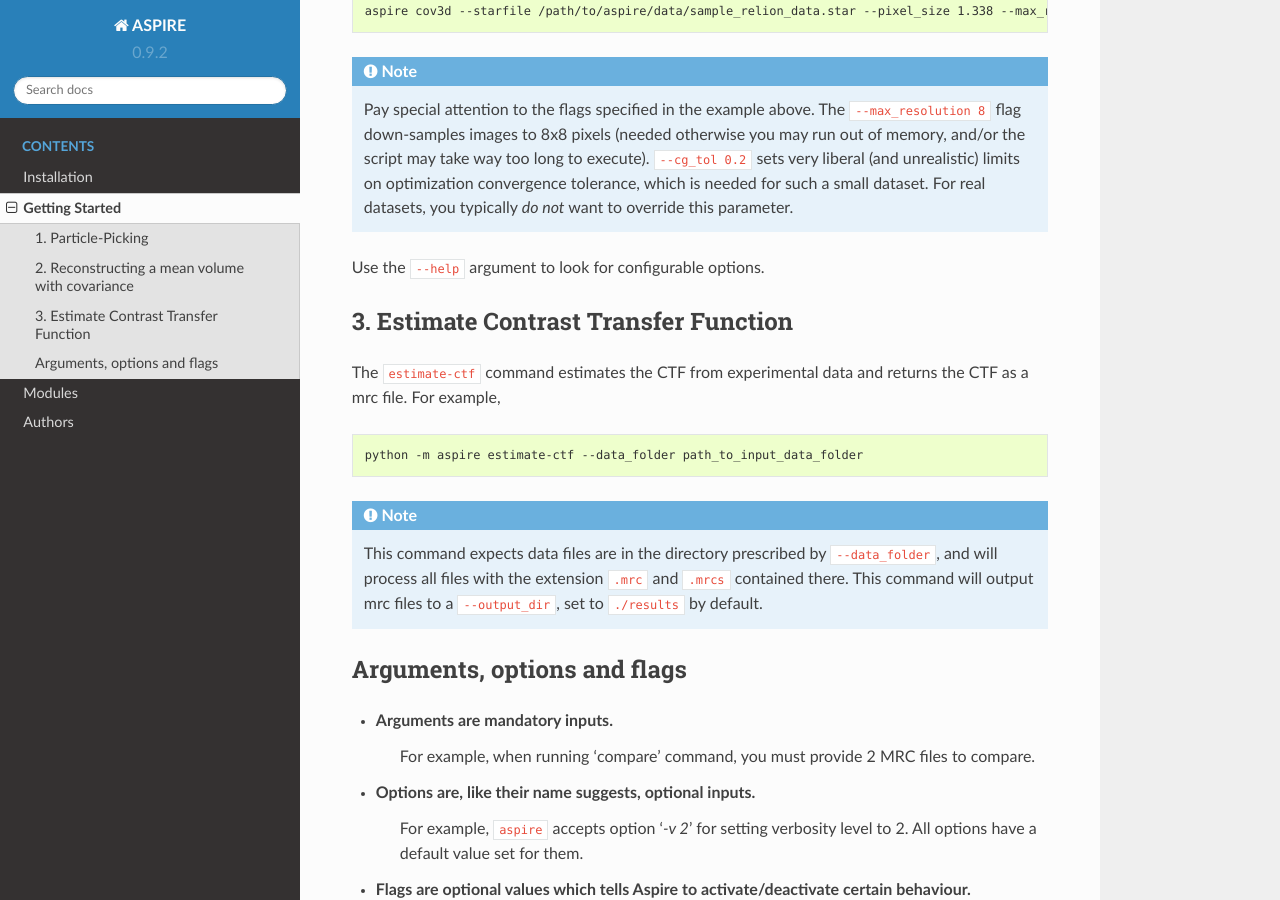
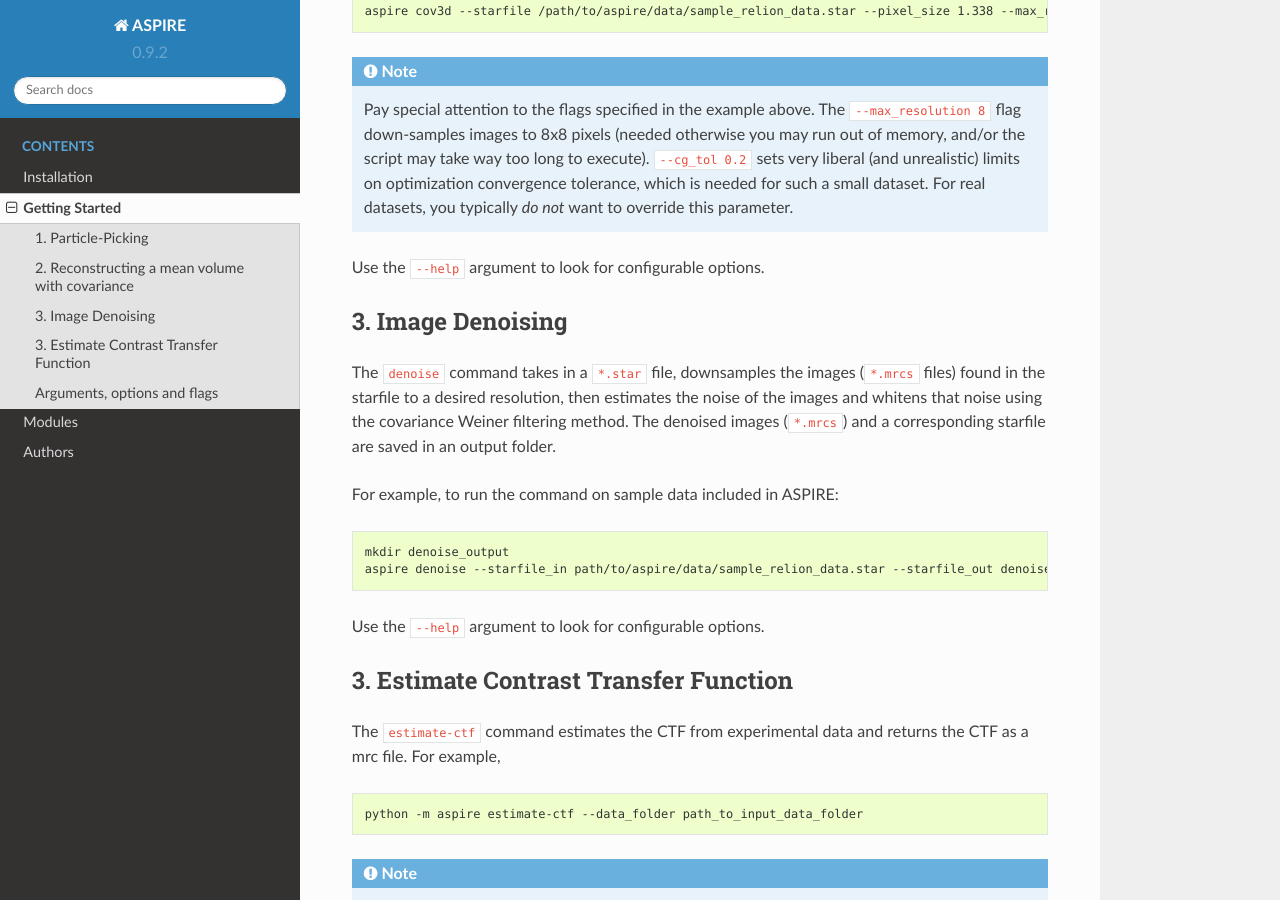
Before and after one commit to ComputationalCryoEM/ASPIRE-Python, a Sphinx documentation site: the page built from docs/source/quickstart.rst, in a window 1280 px wide and 900 px high, scrolled down 1089 px. Built offline with Sphinx 7.4.7 and the Read the Docs theme 2.0.0, drawn with Linux system fonts in a browser that asks for light colours; pages that are not in the unit, such as notebooks, are missing from menus; cross-references to code outside the pages are shown as plain code.

Commit message:
Add denoise to quickstart.rst

```diff
--- a/docs/source/quickstart.rst
+++ b/docs/source/quickstart.rst
@@ -53,6 +53,22 @@ For example, to run the command on a sample data included in ASPIRE:
 
 Use the ``--help`` argument to look for configurable options.
 
+3. Image Denoising
+##################
+
+The ``denoise`` command takes in a ``*.star`` file, downsamples the images (``*.mrcs`` files) found in the starfile
+to a desired resolution, then estimates the noise of the images and whitens that noise using the covariance
+Weiner filtering method. The denoised images (``*.mrcs``) and a corresponding starfile are saved in an output folder.
+
+For example, to run the command on sample data included in ASPIRE:
+
+.. code-block:: console
+
+   mkdir denoise_output
+   aspire denoise --starfile_in path/to/aspire/data/sample_relion_data.star --starfile_out denoise_output/denoised_images.star
+
+Use the ``--help`` argument to look for configurable options.
+
 3. Estimate Contrast Transfer Function
 ######################################
 
```
